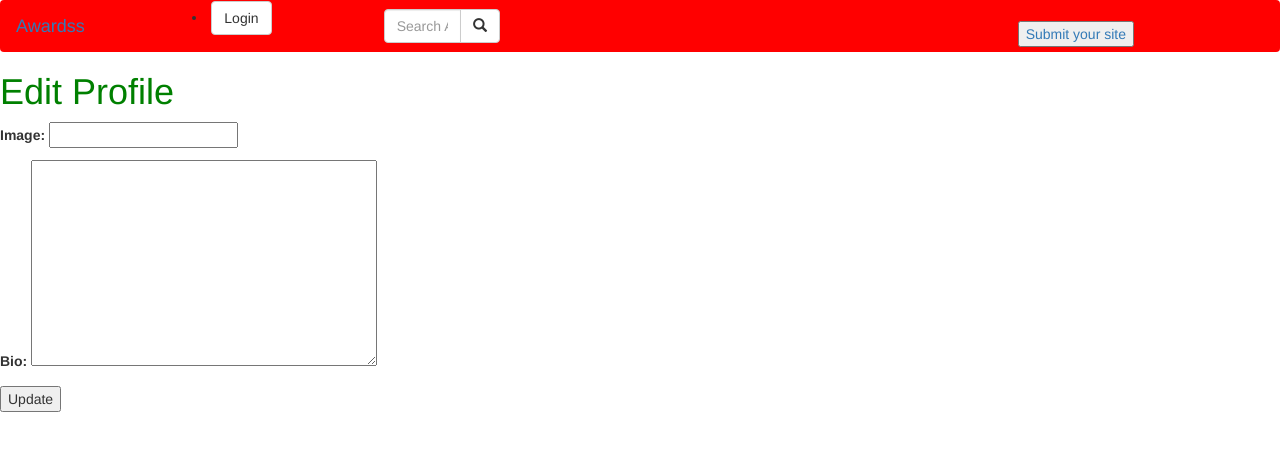
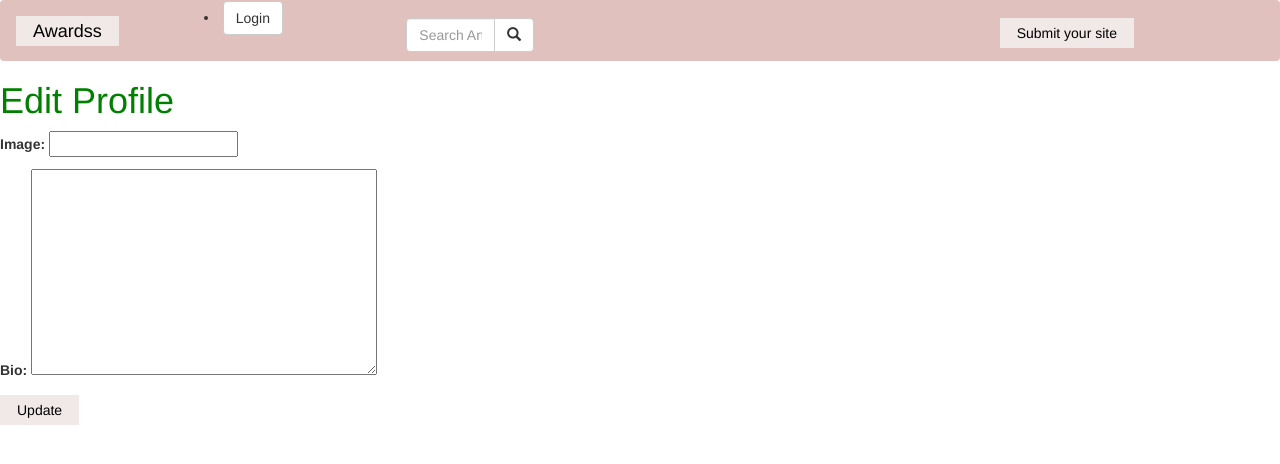
Before and after one commit to Saitore973/Awards_hub, a Django app: page /edit/1/ in a window 1280 px wide. Shown: the top 464 px of the page. Run offline with Django 4.2, Linux system fonts and the light colour scheme; some libraries are stand-ins or nearby versions.

Commit message:
modify navbar

```diff
--- a/base/templates/awardss/create.html
+++ b/base/templates/awardss/create.html
@@ -10,7 +10,7 @@
         <form action="" class="create-form" method="post" enctype=multipart/form-data>
             {% csrf_token %}
             <div class="create-form-title">
-                <h1>Create new Post</h1>
+                <h1>Submit your site</h1>
             </div>
             <div class="create-form-image">
                 {{form.as_p}}
--- a/base/templates/navbar.html
+++ b/base/templates/navbar.html
@@ -10,14 +10,28 @@
 
 <style>
   .navbar {
-    background-color: red;
+    background-color: rgb(224, 193, 190);
 
   }
 
   .profile {
     float: right;
     padding-right: 130px;
-    padding-top: 20px;
+    padding-top: 17px;
+  }
+  .acc{
+    padding-top:17px;
+  }
+
+  .fom{
+    padding-top:9px;
+  }
+
+  button{
+    padding: 5px 17px;
+    border: none;
+    color: black;
+    background-color:rgb(240, 233, 232);
   }
 </style>
 
@@ -28,12 +42,12 @@
 
         <div class="row">
           <div class="col-sm-4 col-md-4 ">
-            <a class="navbar-brand" href="{% url 'welcome' %}">Awardss</a>
+            <a class="navbar-brand" href="{% url 'welcome' %}"> <button>Awardss</button> </a>
           </div>
           <div class="col-sm-4 col-md-4  ">
             {% if user.is_authenticated %}
             <ul>
-              <li class="dropdown">
+              <li class="dropdown acc">
                 <a href="#" class="dropdown-toggle btn btn-default" data-toggle="dropdown" role="button"
                   aria-expanded="false">Account
                   <span class="caret"></span>
@@ -78,7 +92,7 @@
           <!-- Adding a search form  -->
           <div class="col-sm-4 col-md-4 ">
 
-            <form class="navbar-form" role="search" action="{% url 'search_results' %}">
+            <form class="navbar-form fom" role="search" action="{% url 'search_results' %}">
 
               <div class="input-group">
                 <input type="text" class="form-control" placeholder="Search Article" name="article">
```
